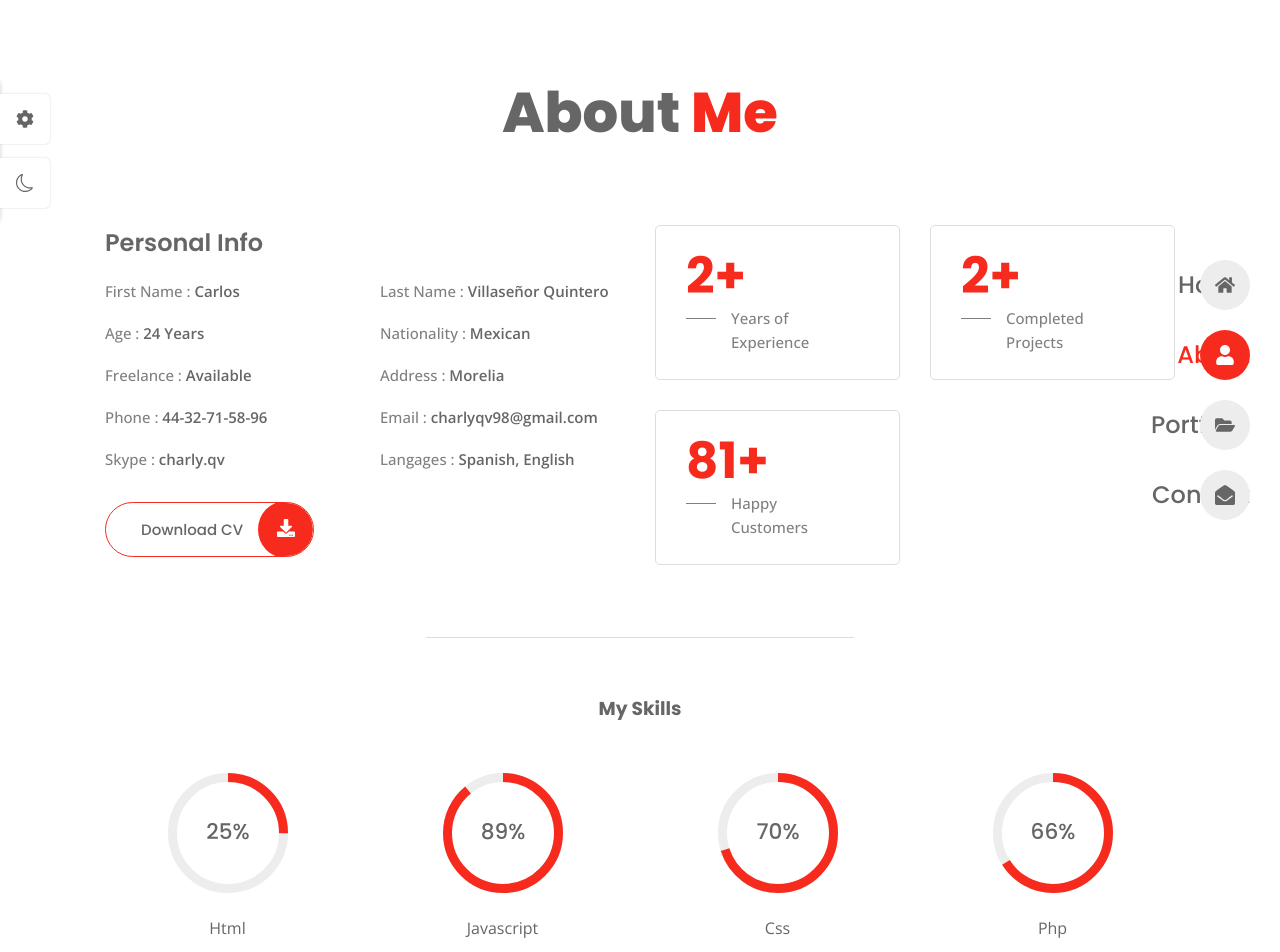
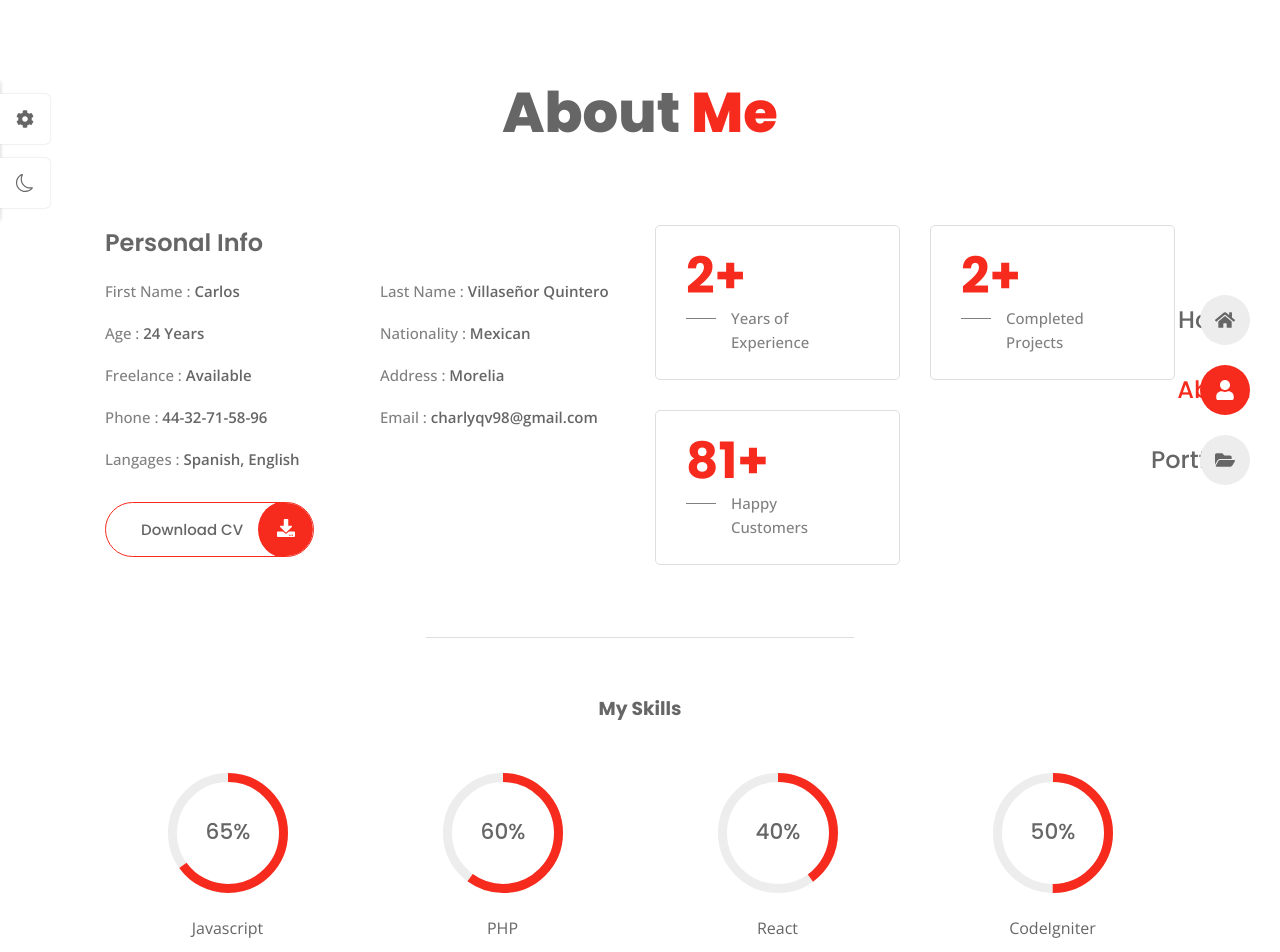
Before and after one commit to Charlyqv/Portfolio, a React (Vite) app: page /about in a window 1280 px wide. Shown: the top 952 px of the page. Built offline with nearby package versions, Linux system fonts and the light colour scheme.

Commit message:
Ajustes en el Home, Skills y ContactPage eliminada

```diff
--- a/src/App.jsx
+++ b/src/App.jsx
@@ -18,7 +18,8 @@ function App() {
         <Route index element={<Home />}/>
         <Route path='about' element={<About />}/>
         <Route path='portfolio' element={<Portfolio />}/>
-        <Route path='contact' element={<Contact />}/>
+        <Route path="/*" element={ <Home /> } />
+        {/* <Route path='contact' element={<Contact />}/> */}
       </Routes>
     </BrowserRouter>
   )
--- a/src/data.jsx
+++ b/src/data.jsx
@@ -49,12 +49,12 @@ export const links = [
     path: '/portfolio',
   },
 
-  {
-    id: 4,
-    name: 'Contact',
-    icon: <FaEnvelopeOpen className='nav__icon' />,
-    path: '/contact',
-  },
+  // {
+  //   id: 4,
+  //   name: 'Contact',
+  //   icon: <FaEnvelopeOpen className='nav__icon' />,
+  //   path: '/contact',
+  // },
 ];
 
 export const personalInfo = [
@@ -106,11 +106,11 @@ export const personalInfo = [
     description: 'charlyqv98@gmail.com',
   },
 
-  {
-    id: 9,
-    title: 'Skype : ',
-    description: 'charly.qv',
-  },
+  // {
+  //   id: 9,
+  //   title: 'Skype : ',
+  //   description: 'charly.qv',
+  // },
 
   {
     id: 10,
@@ -204,51 +204,51 @@ export const resume = [
 export const skills = [
   {
     id: 1,
-    title: 'Html',
-    percentage: '25',
+    title: 'Javascript',
+    percentage: '65',
   },
 
   {
     id: 2,
-    title: 'Javascript',
-    percentage: '89',
+    title: 'PHP',
+    percentage: '60',
   },
 
   {
     id: 3,
-    title: 'Css',
-    percentage: '70',
+    title: 'React',
+    percentage: '40',
   },
 
   {
     id: 4,
-    title: 'Php',
-    percentage: '66',
+    title: 'CodeIgniter',
+    percentage: '50',
   },
 
-  // {
-  //   id: 5,
-  //   title: 'Wordpress',
-  //   percentage: '95',
-  // },
+  {
+    id: 5,
+    title: 'CSS',
+    percentage: '60',
+  },
 
   {
     id: 6,
-    title: 'Jquery',
+    title: 'Html',
+    percentage: '55',
+  },
+
+  {
+    id: 7,
+    title: 'jQuery',
     percentage: '50',
   },
 
   // {
-  //   id: 7,
-  //   title: 'Angular',
-  //   percentage: '65',
+  //   id: 8,
+  //   title: 'React',
+  //   percentage: '45',
   // },
-
-  {
-    id: 8,
-    title: 'React',
-    percentage: '45',
-  },
 ];
 
 export const portfolio = [
--- a/src/pages/home/Home.jsx
+++ b/src/pages/home/Home.jsx
@@ -12,8 +12,11 @@ export const Home = () => {
           <h1 className="home__title">
             <span>I'm Carlos Villaseñor Quintero</span> Full Stack Developer
           </h1>
-          <p className="home__description">Yo soy yo, la mera pistola, y lo que siempre
-            digo es que soy una cosa barbara
+          <p className="home__description">I'm a Full Stack Developer excels
+          in Javascript and PHP, employing tools like HTML, CSS, jQuery, and Ajax,
+          along with SQL expertise. Competent in React and CodeIgniter frameworks.
+          With a knack for crafting dynamic interfaces and handling databases,
+          I'm a versatile professional who merges creativity with technical prowess.
           </p>
           <Link to='/about' className='button'>
             More About Me{' '}
```
